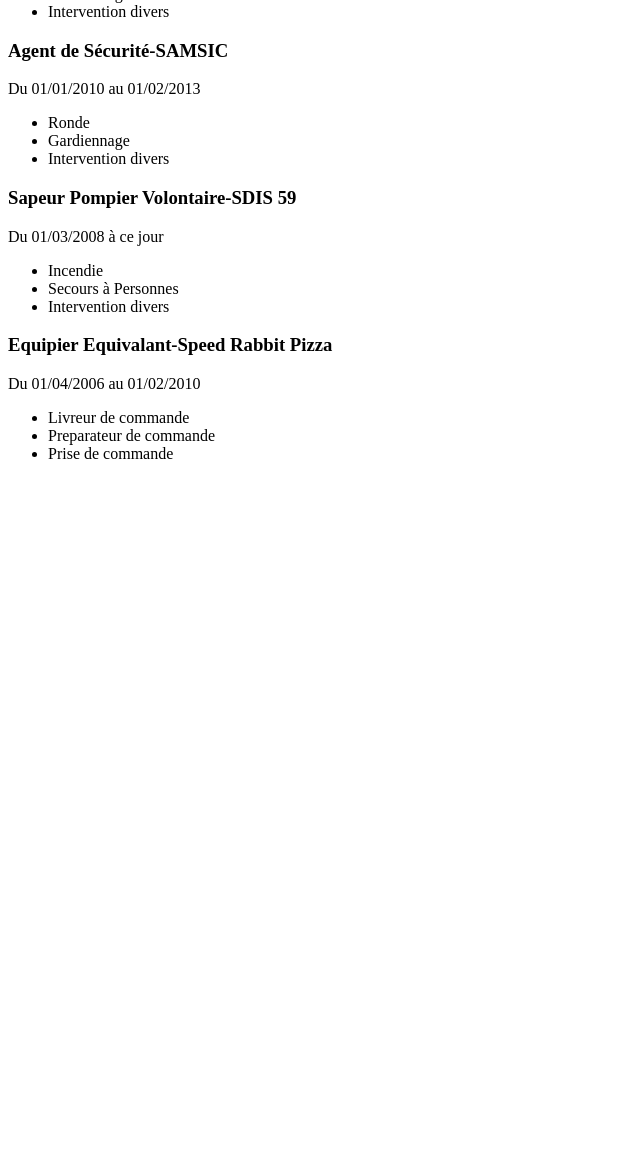
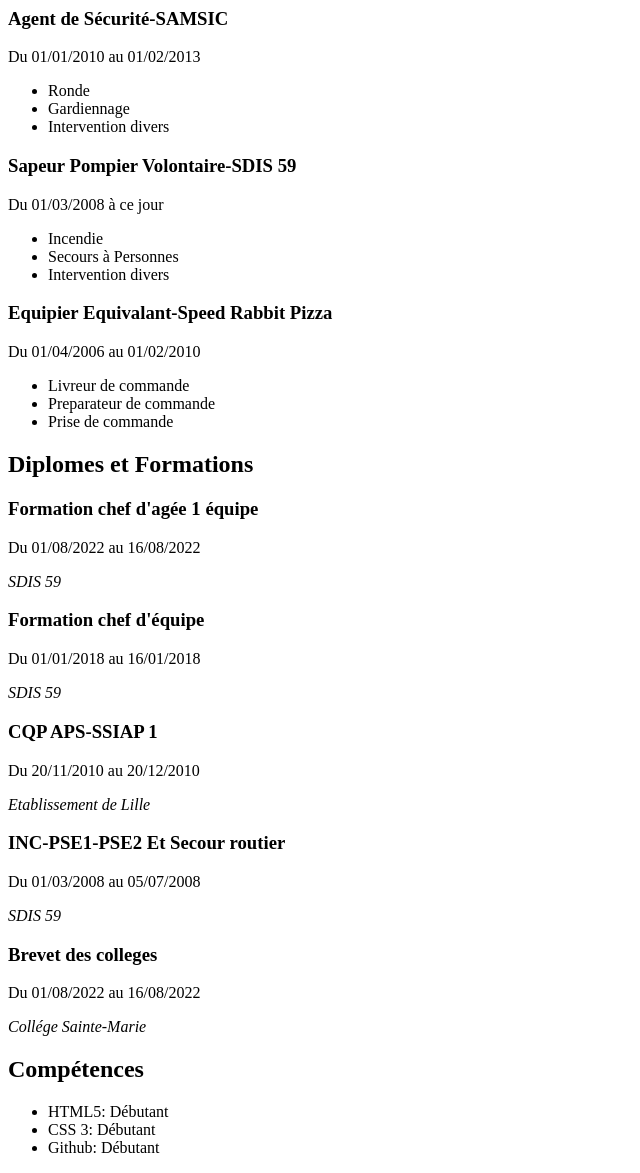
Before and after one commit to Diablo5929/mon-premier-cv, a plain HTML site: page index.html in a window 1280 px wide. Shown: the part 652-1825 px from the top of the page, without its empty margins (0-640 px from the left). Before the commit the page ends 1131 px from the top, so only its background shows below. Drawn offline with Linux system fonts and the light colour scheme.

Commit message:
add compétences

```diff
--- a/index.html
+++ b/index.html
@@ -9,16 +9,22 @@
 </head>
 <body>
     <header>
+
+        <div class="photo">
         <img src="./assets/img/photo.jpg" height="100"
         alt="Ma photo de profil">
+        </div>
 
+        <div class="titre">
             <h1>HANON Mickael</h1>
-        <p id="poste">Developpeur web junior</p>
-        <div id="contact">
-            <p>24 Rue du Docteur Schweitzer<br>
-            59290 Wasquehal</p>
-            <p>hanon.mickael59@gmal.com</p>
-            <p>0658789000</p>
+        <p>Developpeur web junior</p>
+
+        </div>
+        <div class="contact">
+            <a href="https://www.google.fr/maps/place/24+Rue+du+Dr+Schweitzer,+59290+Wasquehal/@50.6621587,3.1063492,15z/data=!3m1!4b1!4m6!3m5!1s0x47c3299248b50fcb:0x484c80ffb56655b9!8m2!3d50.6621456!4d3.1166489!16s%2Fg%2F11c0_lms1q?entry=ttu"
+            target="_blank">24 Rue du Docteur Schweitzer<br>59290 wasquehal</a><br>
+            <a href="mailto:hanon.mickael59@gmail.com">hanon.mickael59@gmail.com</a><br>
+            <a href="tel:0658789000">0658789000</a>
         </div>
 
     </header>
@@ -26,60 +32,56 @@
     <main>
 
         <!-- Experience professionnelles -->
-        <section id="droite">
-            <h2>Experiences professionnelles</h2>
+        <section class="droite">
+            <h2 class="experiences">Experiences professionnelles</h2>
+            <div>
                 <h3>Policier Adjoint</h3>
                     <p><time datetime="2015-03-08"></time>
                     <time datetime="2022-12-01">
                     </time>Du 08/03/2015 au 01/12/2022</p>
-            <div>
                 <ul>
                     <li>Police secours</li>
                     <li>Accueil</li>
                     <li>Garde Hopital</li>
                 </ul>
             </div>
-
-            <h3>Intervenant sur alarme-Nord Surveillance</h3>
+            <div>
+                <h3>Intervenant sur alarme-Nord Surveillance</h3>
                     <p><time datetime="2013-02-01"></time>
                     <time datetime="2015-03-01">
                     </time>Du 01/02/2013 au 01/03/2015</p>
-            <div>
                 <ul>
                     <li>Ronde</li>
                     <li>Gardiennage</li>
                     <li>Intervention divers</li>
                 </ul>
             </div>
-
-            <h3>Agent de Sécurité-SAMSIC</h3>
+            <div>
+                <h3>Agent de Sécurité-SAMSIC</h3>
                     <p><time datetime="2010-01-01"></time>
                     <time datetime="2013-02-01">
                     </time>Du 01/01/2010 au 01/02/2013</p>
-            <div>
                 <ul>
                     <li>Ronde</li>
                     <li>Gardiennage</li>
                     <li>Intervention divers</li>
                 </ul>
             </div>
-
-            <h3>Sapeur Pompier Volontaire-SDIS 59</h3>
+            <div>
+                <h3>Sapeur Pompier Volontaire-SDIS 59</h3>
                     <p><time datetime="2008-03-01"></time>
                     Du 01/03/2008 à ce jour</p>
-            <div>
                 <ul>
                     <li>Incendie</li>
                     <li>Secours à Personnes</li>
                     <li>Intervention divers</li>
                 </ul>
             </div>
-
-            <h3>Equipier Equivalant-Speed Rabbit Pizza</h3>
+            <div>
+                <h3>Equipier Equivalant-Speed Rabbit Pizza</h3>
                     <p><time datetime="2006-04-01"></time>
                     <time datetime="2010-01-01">
                     </time>Du 01/04/2006 au 01/02/2010</p>
-            <div>
                 <ul>
                     <li>Livreur de commande</li>
                     <li>Preparateur de commande</li>
@@ -88,6 +90,48 @@
             </div>
 
             <!-- Etudes/Formations -->
+             <h2 class="diplomes">Diplomes et Formations</h2>
+
+            <div>
+                <h3>Formation chef d'agée 1 équipe</h3>
+                <p><time datetime="2022-08-01"></time>
+                <time datetime="2022-08-16"></time>Du 01/08/2022 au 16/08/2022</p>
+                <address>SDIS 59</address>
+            </div>
+            <div>
+                <h3>Formation chef d'équipe</h3>
+                <p><time datetime="2018-01-01"></time>
+                <time datetime="2018-01-16"></time>Du 01/01/2018 au 16/01/2018</p>
+                <address>SDIS 59</address>
+            </div>
+            <div>
+                <h3>CQP APS-SSIAP 1</h3>
+                <p><time datetime="2010-11-20"></time>
+                <time datetime="2010-12-20"></time>Du 20/11/2010 au 20/12/2010</p>
+                <address>Etablissement de Lille</address>
+            </div>
+            <div>
+                <h3>INC-PSE1-PSE2 Et Secour routier</h3>
+                <p><time datetime="2008-03-01"></time>
+                <time datetime="2008-07-05"></time>Du 01/03/2008 au 05/07/2008</p>
+                <address>SDIS 59</address>
+            </div>
+            <div>
+                <h3>Brevet des colleges</h3>
+                <p><time datetime="2002-09-01"></time>
+                <time datetime="2002-07-30"></time>Du 01/08/2022 au 16/08/2022</p>
+                <address>Collége Sainte-Marie</address>
+            </div>
+                <!-- Compétences -->
+                <h2 class="compétences">Compétences</h2>
+            <div>
+                <ul>
+                    <li>HTML5: Débutant</li>
+                    <li>CSS 3: Débutant</li>
+                    <li>Github: Débutant</li>
+                </ul>
+            </div>
+
         </section>
 
     </main>
```
